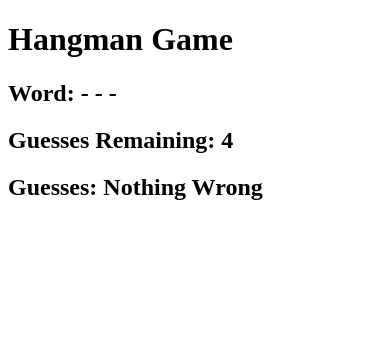
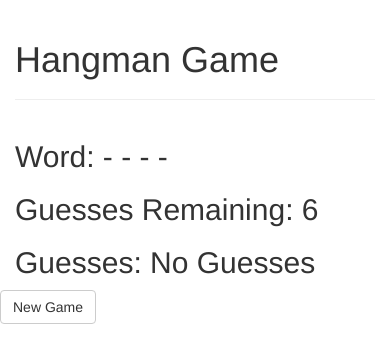
Before and after one commit to mdvacula/Hangman-Game, a plain HTML site: page index.html in a window 390 px wide. Drawn offline with nearby package versions, Linux system fonts and the light colour scheme.

Commit message:
Added some basic styling

```diff
--- a/assets/javascript/game.js
+++ b/assets/javascript/game.js
@@ -1,26 +1,41 @@
 
 
-var listWords = ["cow", "fish" , "bird"];
-var numGuesses = 0;
-var word = getRandomWord();
-var guessLimit = 0;
-var underScores = [];
-var wGuess = [];
-var docGuess = document.getElementById("docGuess"); //variable to store
-var remGuess = document.getElementById("remGuess");
-var docWord = document.getElementById("word");
+var listWords = ["cow", "fish" , "bird"];	//array of words
+var word = "";				//sets word to random word
+var guessLimit = 0;							//variable to store limit of guesses based on word length
+var underScores = [];						//array to store underscores
+var wGuess = [];							//array to store guesses
+var docGuess = document.getElementById("docGuess"); 	//span to show list of guesses
+var remGuess = document.getElementById("remGuess");		//span for remaining guesses
+var docWord = document.getElementById("word");			//span for displaying underscores/word
+var nButton = document.getElementById("nButton");
 
-remGuess.innerHTML = setLimit().toString();
-console.log(word);
-makeUnderscores();
-docWord.innerHTML = underScores.join(" ");
+nButton.addEventListener("click", function(){
+	newGame();
+});
 
+newGame();
+
+//Sets up a new Game
+function newGame(){
+word = getRandomWord();
+remGuess.innerHTML = setLimit().toString();				//displays limit in html
+console.log(word);										//logs word for testing purposes
+makeUnderscores();										//populate array with underscores
+docWord.innerHTML = underScores.join(" ");				//display underscores without commas
+}
+
+
+// Set number of guesses allowed
+// 	returns rounded guess limit
 function setLimit(){
-	guessLimit = word.length * 1.5;
+	guessLimit = word.length * 1.5;		//sets limit equal to 1.5 times the length of word
 
 	return Math.floor(guessLimit);
 }
 
+//Function to populate array with underscores
+//based on word length
  function makeUnderscores(){
 	for(var i=0; i < word.length; i++){
 		underScores[i] = "-";
@@ -28,39 +43,44 @@ function setLimit(){
 
 };
 
+//Function to display guesses in html
 var displayGuesses = function(){
 	docGuess.innerHTML = wGuess;
 };
 
-
+//Function to get random word from array of words
+//returns a random word
 function getRandomWord(){
 	var randWord;
 	randWord = listWords[Math.floor(Math.random() * listWords.length)];
 	return randWord;
-};
+ };
 
+//Function handling main logic every time key is pressed
 document.onkeyup = function(event){
-	var guess = event.key;
+	var guess = event.key;		//variable storing the value of a key press
 
 
-		if(word.indexOf(guess) == -1){
+		if(word.indexOf(guess) == -1){					//condition statment to see if the guess is in the word
+														//if true the guess is not in the word
 
-			if(wGuess.indexOf(guess) != -1){
+			if(wGuess.indexOf(guess) != -1){			//condiditon statment to check if guess is in array of guesses
 				console.log("you guess that");
 			}
+
 			else{
-				wGuess.push(guess);
-				displayGuesses();
-				guessLimit--;
-				remGuess.innerHTML = guessLimit;
+				wGuess.push(guess);						//add guess to array of incorrect guesses
+				displayGuesses();						//display the guesses
+				guessLimit--;							//decrement remaining guesses
+				remGuess.innerHTML = guessLimit;		//update the guesses remaining count
 			}
 
 		}
 
-		else{
-			var x = word.indexOf(guess);
-			underScores[x] = guess;
-			docWord.innerHTML = underScores.join(" ");
+		else{											//guess was correct
+			var x = word.indexOf(guess);				//stores index of where letter is in word
+			underScores[x] = guess;						//changes value of underscore array to correct letter
+			docWord.innerHTML = underScores.join(" ");	//updates the html to show letter in correct spot of word
 
 		}
 };
--- a/index.html
+++ b/index.html
@@ -1,16 +1,37 @@
 <!DOCTYPE html>
-<html>
+<html lang="en-us">
 	<head>
+		<meta charset="utf-8">
+		<meta name="viewport" content="width=device-width, initial-scale-1">
 		<title>Hangman Game</title>
+
+		<link rel="stylesheet" href="https://maxcdn.bootstrapcdn.com/bootstrap/3.3.7/css/bootstrap.min.css" integrity="sha384-BVYiiSIFeK1dGmJRAkycuHAHRg32OmUcww7on3RYdg4Va+PmSTsz/K68vbdEjh4u" crossorigin="anonymous"
 	</head>
 	<body>
-		<h1> Hangman Game</h1>
-		<div>
-			<h2> Word: <span id="word"> </span></h2>
-			<h2> Guesses Remaining: <span id="remGuess">0</span></h2>
-			<h2>Guesses: <span id="docGuess">Nothing Wrong</span></h2>
+		<div class="container">
+			<div class="row">
+				<div class="col-md-6">
+					<div class="page-header">
+						<h1> Hangman Game</h1>
+					</div>
+				</div>
+			</div>
+			<div class="row">
+				<div class="col-md-6">
+					<h2> Word: <span id="word"> </span></h2>
+					<h2> Guesses Remaining: <span id="remGuess">0</span></h2>
+					<h2>Guesses: <span id="docGuess">No Guesses</span></h2>
+				</div>
+
+				<div class="col-md-6">
+				</div>
+			</div>
+			<div class="row">
+				<div class="col-m3">
+					<button type="button" class="btn btn-default" id="nButton">New Game</button>
+				</div>
+			</div>
 		</div>
-
 
 		<script type="text/javascript" src="assets/javascript/game.js"></script>
 	</body>
```
